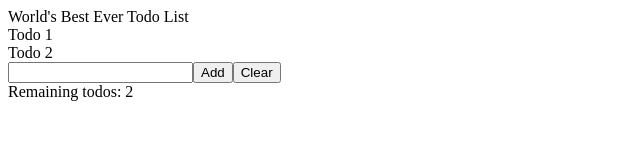
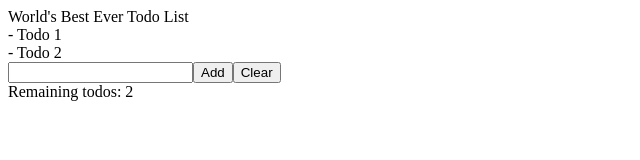
Before and after one commit to 44jovi/react-js, a React (Create React App) app in the folder example-project-basic/: page / in a window 1280 px wide. Shown: the top 160 px of the page, without its empty margins (0-640 px from the left). Built offline with nearby package versions, Linux system fonts and the light colour scheme.

Commit message:
feat(Todo; TodoList): add Todo. Return Todo component in TodoList div

```diff
--- /dev/null
+++ b/example-project-basic/src/Todo.js
@@ -0,0 +1,5 @@
+import React from "react";
+
+export default function Todo({ todo }) {
+  return <div>- {todo}</div>;
+}
--- a/example-project-basic/src/TodoList.js
+++ b/example-project-basic/src/TodoList.js
@@ -1,13 +1,14 @@
 import React from "react";
+import Todo from "./Todo";
 
 export default function TodoList({ todoList }) {
   return (
     <>
       <div>World's Best Ever Todo List</div>
       <div>
-        {todoList[0]}
-        <br></br>
-        {todoList[1]}
+        {todoList.map((todo) => {
+          return <Todo key={todo} todo={todo} />;
+        })}
       </div>
     </>
   );
```
